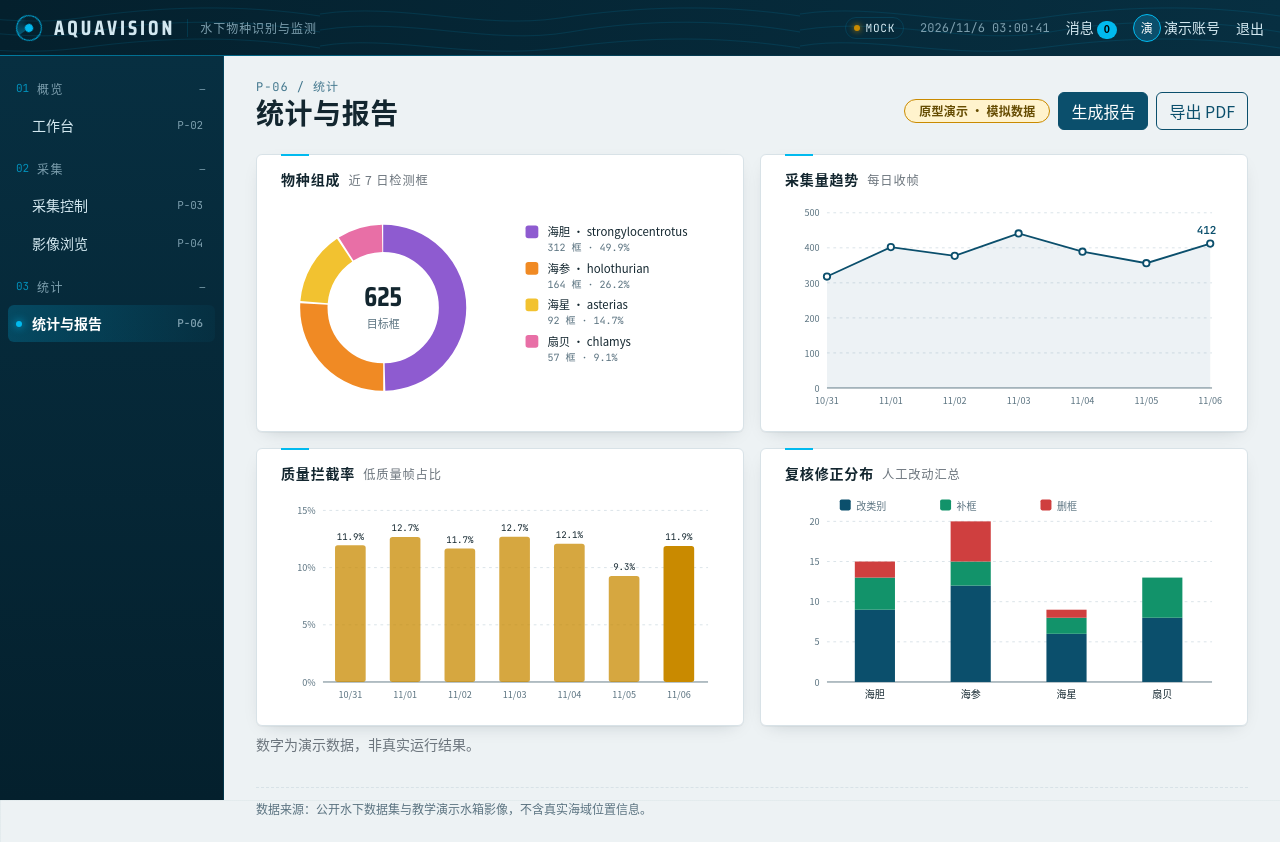
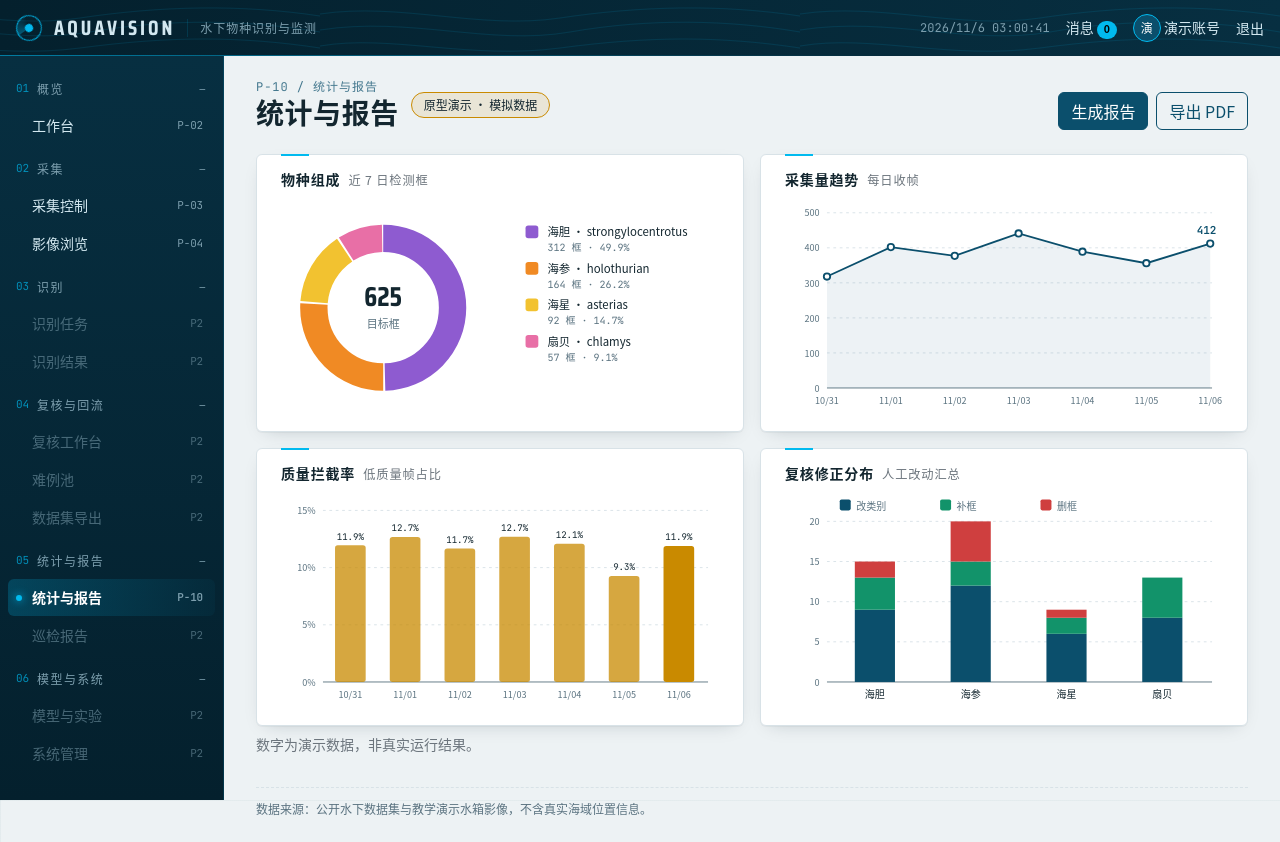
Before and after one commit to FrozenYty/aquavision, a Python web app: template web/templates/stats.html in a window 1280 px wide. Run offline with Jinja, Linux system fonts and the light colour scheme; the template is opened without the code that fills it, so the values that code supplies are empty.

Commit message:
feat(web): shared box overlay, prototype badge and SRS page menu (P1-04) (#43)

```diff
--- a/web/static/css/app.css
+++ b/web/static/css/app.css
@@ -313,6 +313,18 @@ body {
   box-shadow: 0 0 8px var(--av-accent);
 }
 
+/* Not built in the prototype: visible as a schedule, not clickable. */
+.av-menu-link.is-planned {
+  color: var(--av-frame-muted);
+  opacity: 0.55;
+  cursor: default;
+}
+
+.av-menu-link.is-planned:hover {
+  background: none;
+  color: var(--av-frame-muted);
+}
+
 /* ---- Content ---- */
 
 .av-content {
@@ -348,6 +360,17 @@ body {
   font-size: var(--av-fs-xl);
   font-weight: 700;
   letter-spacing: 0.02em;
+}
+
+.av-proto-badge {
+  align-self: center;
+  padding: 3px var(--av-space-3);
+  border: 1px solid var(--av-warning);
+  border-radius: 999px;
+  background: color-mix(in srgb, var(--av-warning) 12%, transparent);
+  color: var(--av-text);
+  font-size: var(--av-fs-xs);
+  white-space: nowrap;
 }
 
 .av-page-header .av-page-actions {
--- a/web/static/js/api.js
+++ b/web/static/js/api.js
@@ -53,6 +53,13 @@ export const listFrames = (query) => request("GET", "/frames", { query });
 // Body shape is provisional; the contract names the route only.
 export const startBatch = (frameIds) =>
   request("POST", "/detect/batches", { body: { frame_ids: frameIds } });
+export const getFrame = (frameId) => request("GET", `/frames/${frameId}`);
+export const getObjects = (frameId) => request("GET", `/frames/${frameId}/objects`);
+
+// ---- Review ----
+// Body shape is provisional: the full box list after review.
+export const submitReview = (frameId, objects) =>
+  request("POST", `/review/frames/${frameId}`, { body: { objects } });
 
 // ---- Stats (screen 6) ----
 export const statsSpecies = () => request("GET", "/stats/species");
--- a/web/static/js/layout.js
+++ b/web/static/js/layout.js
@@ -3,6 +3,8 @@
 
 import { USE_MOCK } from "./api.js";
 
+// Page ids follow SRS §5.2. Entries without href are not built in the prototype: they stay in the
+// menu, greyed and tagged P2, so the full system reads as a schedule rather than as missing pages.
 const MENU = [
   { group: "概览", items: [{ id: "P-02", label: "工作台", href: "home.html" }] },
   {
@@ -13,8 +15,33 @@ const MENU = [
     ],
   },
   {
-    group: "统计",
-    items: [{ id: "P-06", label: "统计与报告", href: "stats.html" }],
+    group: "识别",
+    items: [
+      { id: "P-05", label: "识别任务" },
+      { id: "P-06", label: "识别结果" },
+    ],
+  },
+  {
+    group: "复核与回流",
+    items: [
+      { id: "P-07", label: "复核工作台" },
+      { id: "P-08", label: "难例池" },
+      { id: "P-09", label: "数据集导出" },
+    ],
+  },
+  {
+    group: "统计与报告",
+    items: [
+      { id: "P-10", label: "统计与报告", href: "stats.html" },
+      { id: "P-11", label: "巡检报告" },
+    ],
+  },
+  {
+    group: "模型与系统",
+    items: [
+      { id: "P-12", label: "模型与实验" },
+      { id: "P-13", label: "系统管理" },
+    ],
   },
 ];
 
@@ -29,7 +56,6 @@ function topbarHtml() {
       <small>水下物种识别与监测</small>
     </a>
     <div class="av-topbar-actions">
-      ${USE_MOCK ? '<span class="av-status" title="页面数据来自本地模拟">MOCK</span>' : ""}
       <span class="av-clock" aria-hidden="true"></span>
       <a href="#" title="站内消息">消息 <span class="badge rounded-pill text-bg-info">0</span></a>
       <span class="av-topbar-user"><span class="av-avatar" aria-hidden="true">演</span> 演示账号</span>
@@ -37,19 +63,26 @@ function topbarHtml() {
     </div>`;
 }
 
+function menuLinkHtml(item, pageId) {
+  if (!item.href) {
+    return (
+      `<span class="av-menu-link is-planned" aria-disabled="true" title="${item.id} 排在 P2 阶段">` +
+      `${item.label}<span class="av-mono">P2</span></span>`
+    );
+  }
+  const active = item.id === pageId;
+  return (
+    `<a class="av-menu-link${active ? " active" : ""}" href="${item.href}"` +
+    `${active ? ' aria-current="page"' : ""}>${item.label}<span class="av-mono">${item.id}</span></a>`
+  );
+}
+
 function sidebarHtml(pageId) {
   return MENU.map(
     ({ group, items }, i) => `
     <details class="av-menu-group" open>
       <summary><span class="av-mono">${String(i + 1).padStart(2, "0")}</span>${group}</summary>
-      ${items
-        .map(
-          (item) =>
-            `<a class="av-menu-link${item.id === pageId ? " active" : ""}" href="${item.href}"` +
-            `${item.id === pageId ? ' aria-current="page"' : ""}>` +
-            `${item.label}<span class="av-mono">${item.id}</span></a>`,
-        )
-        .join("")}
+      ${items.map((item) => menuLinkHtml(item, pageId)).join("")}
     </details>`,
   ).join("");
 }
@@ -63,6 +96,17 @@ function addEyebrow(pageId) {
   eyebrow.className = "av-eyebrow";
   eyebrow.textContent = `${pageId} / ${group.group}`;
   h1.prepend(eyebrow);
+}
+
+// Every page says plainly that its numbers are not real while the mock is on (prototype §4).
+function addPrototypeBadge() {
+  const h1 = document.querySelector(".av-page-header h1");
+  if (!USE_MOCK || !h1) return;
+  const badge = document.createElement("span");
+  badge.className = "av-proto-badge";
+  badge.title = "原型阶段，页面数据来自模拟";
+  badge.textContent = "原型演示 · 模拟数据";
+  h1.after(badge);
 }
 
 function startClock(el) {
@@ -92,6 +136,7 @@ export function renderShell(pageId) {
   content.append(footer);
 
   addEyebrow(pageId);
+  addPrototypeBadge();
   startClock(topbar.querySelector(".av-clock"));
 
   // Stagger the page blocks (and each card inside a grid row) on first paint.
--- a/web/static/mock/index.js
+++ b/web/static/mock/index.js
@@ -1,6 +1,17 @@
 // Mock server for api.js. Answers with the contract envelope and error codes (§2, §3).
 
-import { CAMERAS, FRAMES, SESSIONS, newFrame, STATS_SPECIES, STATS_QUALITY, STATS_TREND, STATS_CORRECTIONS } from "./fixtures.js";
+import {
+  CAMERAS,
+  FALSE_POSITIVE,
+  FRAMES,
+  SESSIONS,
+  STILLS,
+  newFrame,
+  STATS_SPECIES,
+  STATS_QUALITY,
+  STATS_TREND,
+  STATS_CORRECTIONS,
+} from "./fixtures.js";
 
 class Fail extends Error {
   constructor(code, message) {
@@ -10,6 +21,66 @@ class Fail extends Error {
 }
 
 let nextTaskId = 1001;
+
+// Every page load starts the mock afresh, but screens 3-5 hand a frame from page to page. Frames
+// captured and reviews submitted are kept for the browser tab so the walk-through holds together.
+const STORE = "av-mock-state";
+const saved = (() => {
+  try {
+    return JSON.parse(sessionStorage.getItem(STORE)) ?? {};
+  } catch {
+    return {};
+  }
+})();
+const captured = saved.frames ?? [];
+const REVIEWS = saved.reviews ?? {};
+FRAMES.unshift(...captured);
+
+function persist() {
+  try {
+    sessionStorage.setItem(STORE, JSON.stringify({ frames: captured, reviews: REVIEWS }));
+  } catch {
+    // Storage unavailable: the walk-through still works within one page.
+  }
+}
+
+// Each frame shows one DUO still, picked by its sequence number, so the first frame of a session is
+// always sample-01 - the one carrying the deliberate false positive.
+function stillOf(frame) {
+  return STILLS[(Number(frame.frame_id.slice(-4)) - 1) % STILLS.length];
+}
+
+// image_url is provisional: the contract's frame object does not say where the picture is served.
+const withImage = (frame) => ({ ...frame, image_url: new URL(stillOf(frame).image, import.meta.url).href });
+
+// Live frames follow a script instead of the dice: four good frames, then one below the threshold,
+// so the walk-through always opens on a detected frame and still shows an interception.
+const LIVE_QUALITY = [
+  { sharpness: 84, brightness: 91, colorcast: 83, score: 86, verdict: "ok" },
+  { sharpness: 79, brightness: 88, colorcast: 80, score: 82, verdict: "ok" },
+  { sharpness: 88, brightness: 86, colorcast: 85, score: 87, verdict: "ok" },
+  { sharpness: 76, brightness: 83, colorcast: 78, score: 79, verdict: "ok" },
+  { sharpness: 38, brightness: 64, colorcast: 55, score: 49, verdict: "retake" },
+];
+
+function findFrame(id) {
+  const frame = FRAMES.find((f) => f.frame_id === id);
+  if (!frame) throw new Fail(40401, "帧不存在");
+  return frame;
+}
+
+// object_id, is_manual and review_status are provisional fields (data model, not yet in the contract).
+function detectedObjects(frame) {
+  if (frame.quality.verdict !== "ok") return []; // needs retake: stored, never detected
+  const still = stillOf(frame);
+  const extra = still.image === FALSE_POSITIVE.image ? FALSE_POSITIVE.boxes : [];
+  return [...still.boxes, ...extra].map((box, i) => ({
+    object_id: i + 1,
+    ...box,
+    is_manual: 0,
+    review_status: 0,
+  }));
+}
 
 function paginate(items, query) {
   const page = Number(query.page ?? 1);
@@ -53,10 +124,13 @@ const ROUTES = {
       { ...session, started_at: new Date().toISOString() },
       session.frame_count,
     );
+    frame.quality = LIVE_QUALITY[session.frame_count % LIVE_QUALITY.length];
     session.frame_count += 1;
     if (frame.quality.verdict === "retake") session.retake_count += 1;
     FRAMES.unshift(frame);
-    return frame;
+    captured.unshift(frame);
+    persist();
+    return withImage(frame);
   },
 
   "POST /capture/sessions/{id}/close": ({ id }) => {
@@ -74,7 +148,21 @@ const ROUTES = {
         (!query.from || f.captured_at.slice(0, 10) >= query.from) &&
         (!query.to || f.captured_at.slice(0, 10) <= query.to),
     );
-    return paginate(items, query);
+    const result = paginate(items, query);
+    return { ...result, items: result.items.map(withImage) };
+  },
+
+  "GET /frames/{id}": ({ id }) => withImage(findFrame(id)),
+
+  "GET /frames/{id}/objects": ({ id }) => REVIEWS[id] ?? detectedObjects(findFrame(id)),
+
+  // Body shape is provisional: { objects: [...] }, the full box list after review.
+  "POST /review/frames/{id}": ({ id, body }) => {
+    if (!Array.isArray(body?.objects)) throw new Fail(40001, "缺少复核结果");
+    const before = (REVIEWS[id] ?? detectedObjects(findFrame(id))).length;
+    REVIEWS[id] = body.objects;
+    persist();
+    return { frame_id: id, count_before: before, count_after: body.objects.length };
   },
 
   "POST /detect/batches": ({ body }) => {
--- a/web/templates/stats.html
+++ b/web/templates/stats.html
@@ -13,12 +13,6 @@
     <div class="av-page-header">
       <h1>统计与报告</h1>
       <div class="av-page-actions">
-        <span
-          class="badge rounded-pill bg-warning-subtle text-warning-emphasis border border-warning"
-          style="align-self: center; display: inline-flex; align-items: center; padding: 5px 14px"
-          title="原型阶段，页面数字来自模拟数据"
-          >原型演示 · 模拟数据</span
-        >
         <button class="btn btn-primary text-nowrap" id="btn-report" type="button">生成报告</button>
         <button class="btn btn-outline-primary text-nowrap" id="btn-export" type="button">导出 PDF</button>
       </div>
@@ -65,7 +59,7 @@
       renderCorrectionStack,
     } from "../static/js/charts.js";
 
-    renderShell("P-06");
+    renderShell("P-10");
 
     const $ = (id) => document.getElementById(id);
 
```
Also changed, not shown: other parts of web/static/css/app.css (+68 -0 lines), web/static/js/boxes.js (added, +50 -0 lines).
